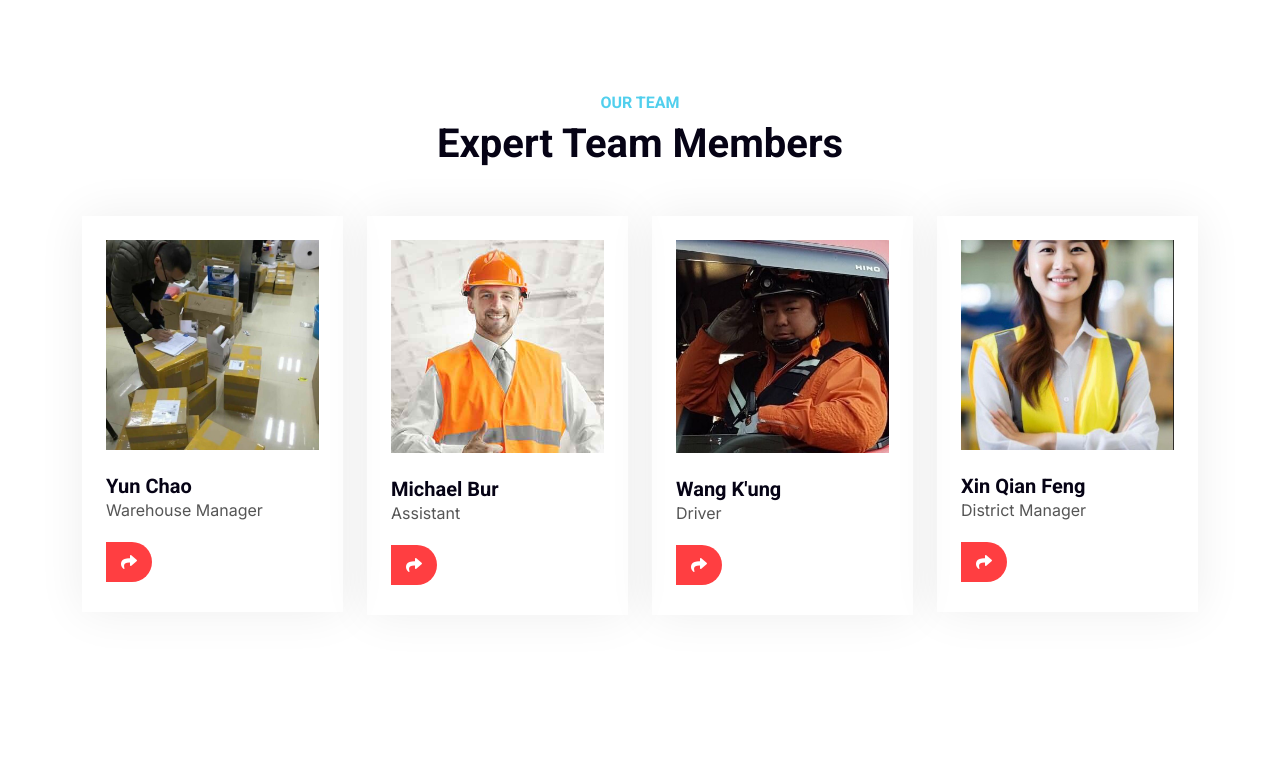
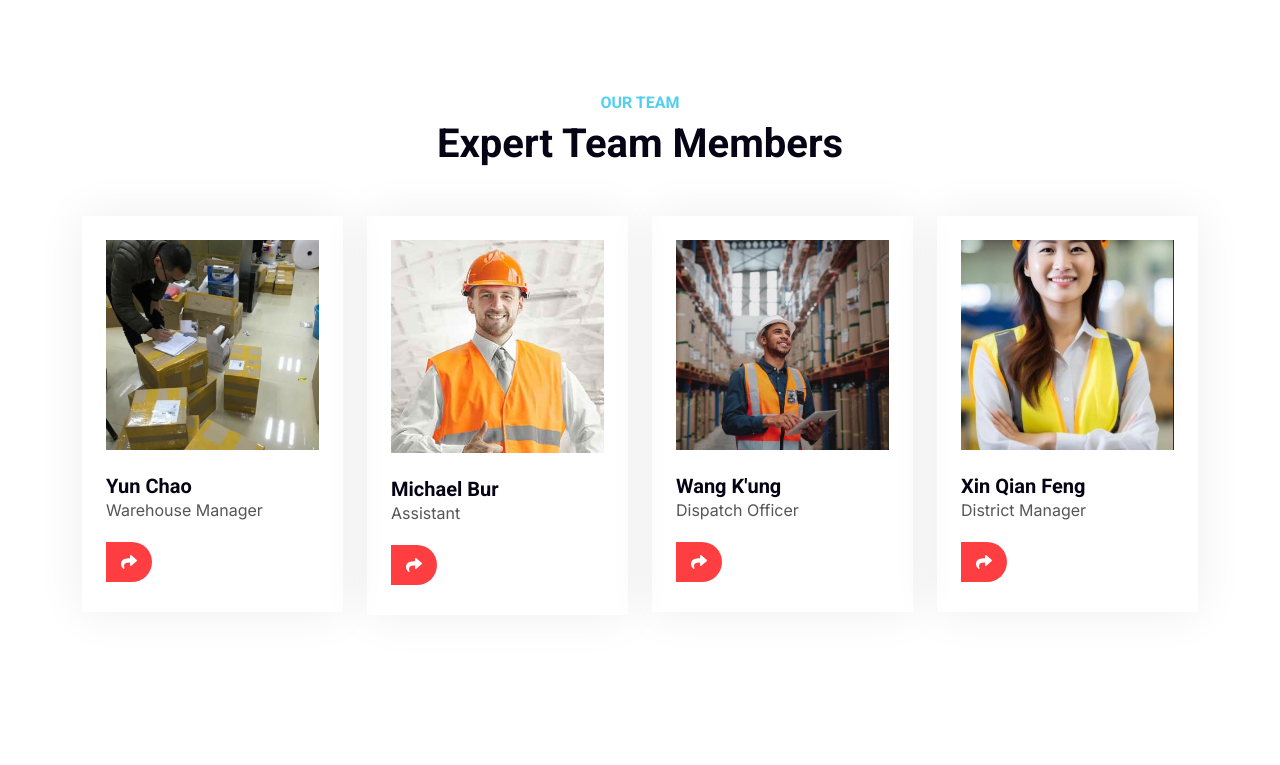
Before and after one commit to nephtdkingzvpn/bluefront_logistics, a Django app: page / in a window 1280 px wide. Shown: the part 4933-5698 px from the top of the page. Run offline with Django 5.2, Linux system fonts and the light colour scheme; some libraries are stand-ins or nearby versions.

Commit message:
made some corrections

```diff
--- a/templates/frontend/index.html
+++ b/templates/frontend/index.html
@@ -328,10 +328,10 @@
             <div class="col-lg-3 col-md-6 wow fadeInUp" data-wow-delay="0.7s">
                 <div class="team-item p-4">
                     <div class="overflow-hidden mb-4">
-                        <img class="img-fluid" src="{% static 'frontend/images/chi-4.jpeg' %}" alt="">
+                        <img class="img-fluid" src="{% static 'frontend/images/chi-5.jpeg' %}" alt="" style="height: 210px; width: 100%; object-fit: cover;">
                     </div>
                     <h5 class="mb-0">Wang K'ung</h5>
-                    <p>Driver</p>
+                    <p>Dispatch Officer</p>
                     <div class="btn-slide mt-1">
                         <i class="fa fa-share"></i>
                         <span>
```
Also changed, not shown: static/frontend/images/chi-5.jpeg (added), 1 other file.
